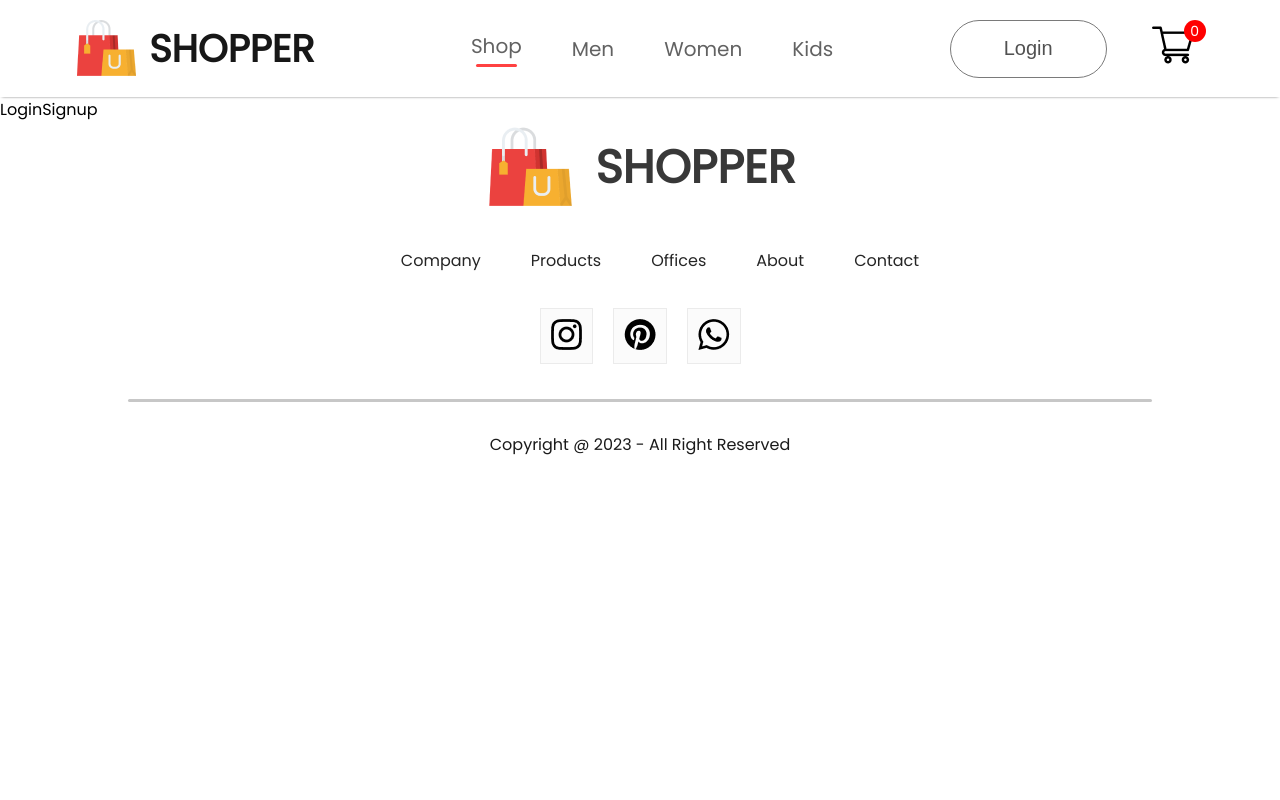
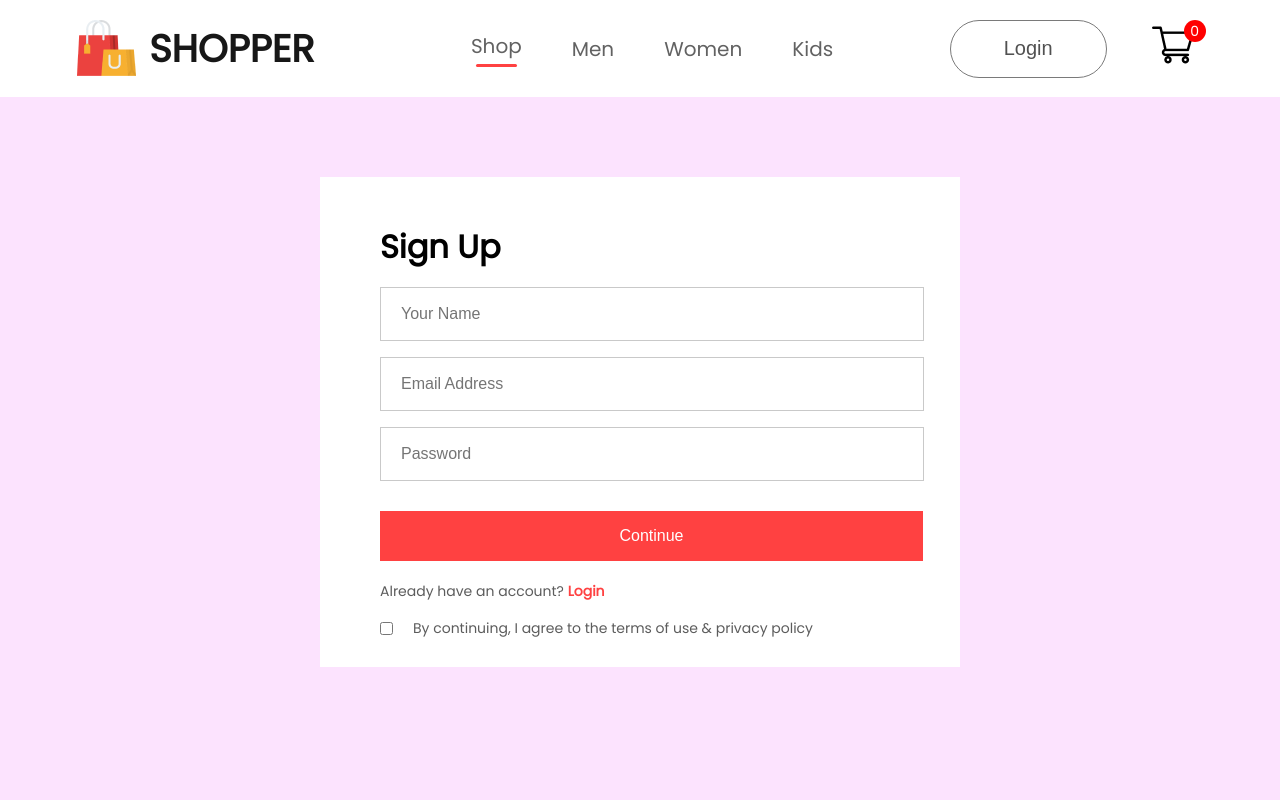
Before and after one commit to iamnizamul/Shopper, a React (Create React App) app: page /login in a window 1280 px wide. Shown: the top 800 px of the page. Built offline with nearby package versions, Linux system fonts and the light colour scheme; the HTML template or start-up script is replaced by a standard one.

Commit message:
Create Login-Signup page

```diff
--- /dev/null
+++ b/src/Pages/CSS/LoginSignup.css
@@ -0,0 +1,69 @@
+.loginsignup {
+    width: 100%;
+    height: 80vh;
+    background: #fce3fe;
+    padding-top: 80px;
+}
+
+.loginsignup-container {
+    width: 520px;
+    height: 430px;
+    background: #fff;
+    margin: auto;
+    padding: 30px 60px;
+}
+
+.loginsignup-container h1 {
+    margin: 16px 0;
+}
+
+.loginsignup-fields {
+    display: flex;
+    flex-direction: column;
+    gap: 16px;
+    margin-top: 16px;
+}
+
+.loginsignup-fields input {
+    height: 50px;
+    width: 100%;
+    padding-left: 20px;
+    border: 1px solid #c9c9c9;
+    outline: none;
+    color: #5c5c5c;
+    font-size: 16px;
+}
+
+.loginsignup-container button {
+    width: 543px;
+    height: 50px;
+    color: white;
+    background: #ff4141;
+    margin-top: 30px;
+    border: none;
+    font-size: 16px;
+    font-weight: 500;
+    cursor: pointer;
+}
+
+.loginsignup-login {
+    margin-top: 20px;
+    color: #5c5c5c;
+    font-size: 14px;
+    font-weight: 500;
+}
+
+.loginsignup-login span {
+    color: #ff4141;
+    font-weight: 600;
+}
+
+.loginsignup-agree {
+    display: flex;
+    align-items: center;
+    margin-top: 16px;
+    gap: 20px;
+    color: #5c5c5c;
+    font-size: 14px;
+    font-weight: 500;
+}
--- a/src/Pages/LoginSignup.jsx
+++ b/src/Pages/LoginSignup.jsx
@@ -1,8 +1,24 @@
-import React from 'react'
+import React from 'react';
+import './CSS/LoginSignup.css'
 
 function LoginSignup() {
   return (
-    <div>LoginSignup</div>
+    <div className='loginsignup'>
+      <div className="loginsignup-container">
+        <h1>Sign Up</h1>
+        <div className="loginsignup-fields">
+          <input type="text" placeholder='Your Name'/>
+          <input type="email" placeholder='Email Address'/>
+          <input type="password" placeholder='Password'/>
+        </div>
+        <button>Continue</button>
+        <p className='loginsignup-login'>Already have an account? <span>Login</span></p>
+        <div className="loginsignup-agree">
+          <input type="checkbox" name='' id=''/>
+          <p>By continuing, I agree to the terms of use & privacy policy</p>
+        </div>
+      </div>
+    </div>
   )
 }
 
```
